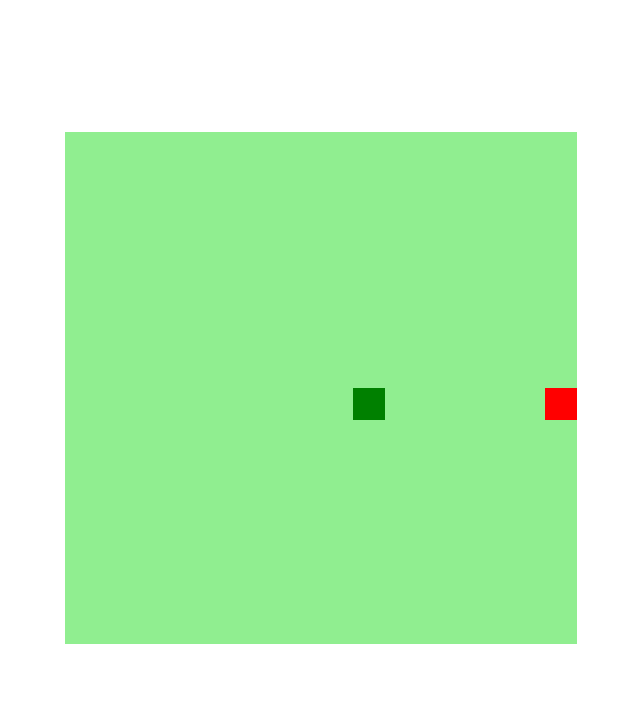
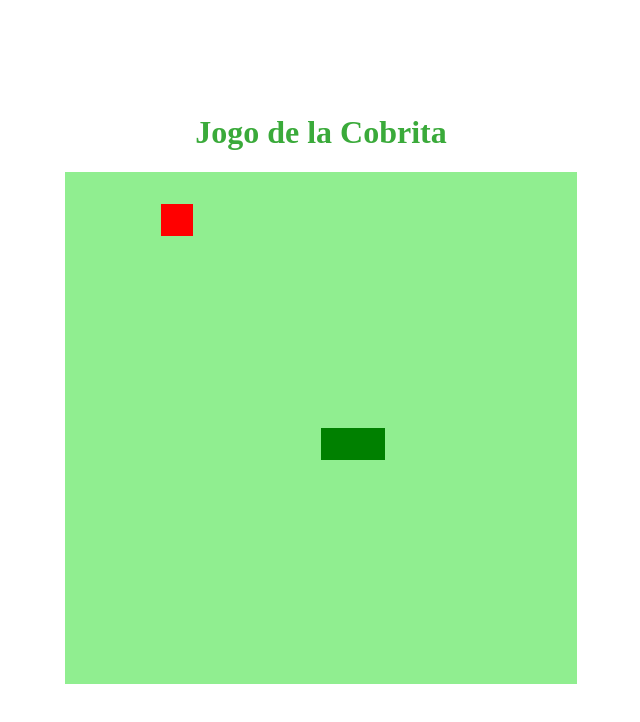
Before and after one commit to maurofaboci/Jogodacobrinha, a plain HTML site: page index.html in a window 1280 px wide. Shown: the whole page, without its empty margins (319-959 px from the left). Drawn offline with Linux system fonts and the light colour scheme.

Commit message:
jogo da cobrinha fim

```diff
--- a/index.html
+++ b/index.html
@@ -8,6 +8,7 @@
     <title>snakegame</title>
 </head>
 <body>
+    <h1>Jogo de la Cobrita</h1>
     <canvas id="snake" width="512" height="512"></canvas>
     <script defer src="script.js"></script>
 </body>
--- a/script.js
+++ b/script.js
@@ -46,6 +46,13 @@ function iniciarjogo(){
     if(snake[0].y > 15 * box && direction == "down") snake[0].y = 0;
     if(snake[0].y < 0 && direction == "up") snake[0].y = 16 * box;
 
+    for(i = 1; i < snake.length; i++){
+        if(snake[0].x == snake[i].x && snake[0].y == snake[i].y){
+            clearInterval(jogo);
+            alert('Game Over');
+        }
+    }
+
     criarBG();
     criarcobrinha();
     drawFood();
@@ -58,7 +65,12 @@ function iniciarjogo(){
     if(direction == "up") snakeY -= box;
     if(direction == "down") snakeY += box;
 
-    snake.pop();
+    if(snakeX != food.x || snakeY != food.y){
+        snake.pop();
+    }
+    else{food.x = Math.floor(Math.random() * 15 + 1) * box,
+        food.y = Math.floor(Math.random() * 15 + 1) * box;
+    }
 
     let newHead = {
         x: snakeX,
--- a/style.css
+++ b/style.css
@@ -5,5 +5,5 @@ body{
     justify-content: center;
     align-items: center;
     flex-direction: column;
-    color: rgb(44, 139, 44);
+    color: rgb(58, 170, 58);
 }
```
